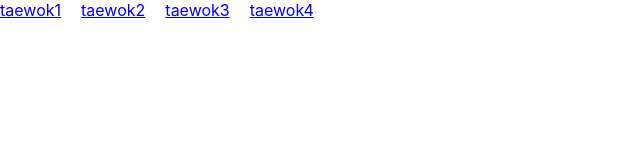
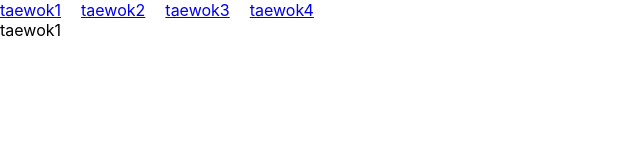
Before and after one commit to taewok/React-Pracrice, a React (Create React App) app in the folder react_router/: page /About/taewok1 in a window 1280 px wide. Shown: the top 160 px of the page, without its empty margins (0-640 px from the left). Built offline with nearby package versions, Linux system fonts and the light colour scheme.

Commit message:
쿼리  Params로 라우팅하고 정보 받기

```diff
--- a/react_router/src/About.js
+++ b/react_router/src/About.js
@@ -1,14 +1,12 @@
 import React from 'react';
-import { useLocation } from 'react-router-dom';
-import queryString from "qs";
+import {useParams } from 'react-router-dom';
 
 const About = () => {
-    const a = useLocation();
-    const b = queryString.parse(a.search,{ ignoreQueryPrefix: true })
-    console.log(b)
+    const a = useParams();
+    console.log(a)
     return (
         <div>
-            {b.name}
+            {a.name}
         </div>
     );
 };
--- a/react_router/src/App.js
+++ b/react_router/src/App.js
@@ -27,14 +27,14 @@ function App() {
     <div className="App">
       <nav>
         {user.map((user) => (
-          <Link to={`/About?name=${user.name}`} key={user.num}>
+          <Link to={`/About/${user.name}`} key={user.num}>
             {user.name}
           </Link>
         ))}
       </nav>
       <Routes>
         <Route path="/" element={<Home/>} />
-        <Route path="/About" element={<About/>} />
+        <Route path="/About/:name" element={<About/>} />
       </Routes>
     </div>
   );
```
